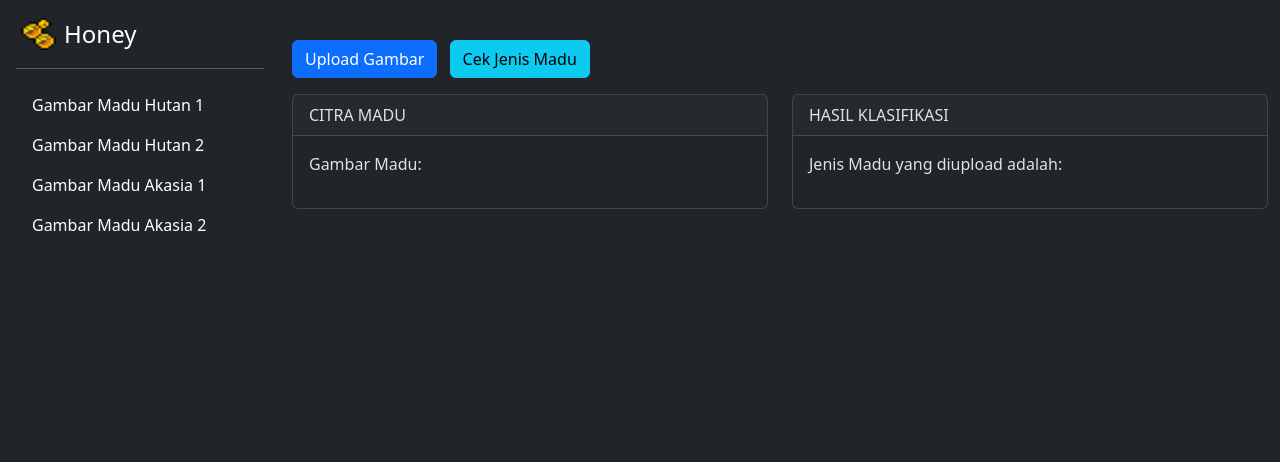
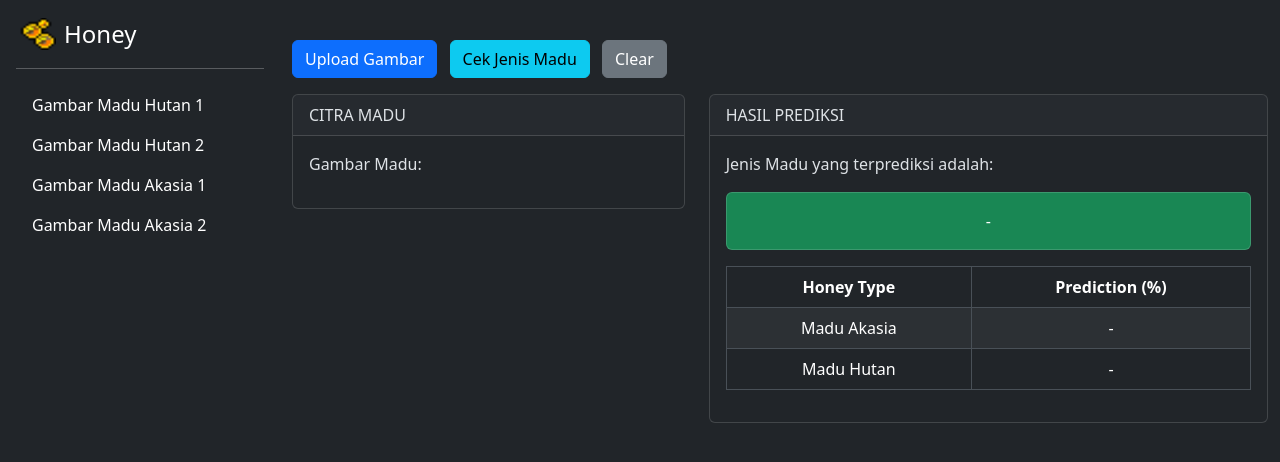
Before and after one commit to ridwaanhall/honey-classification, a Django app: page / in a window 1280 px wide. Shown: the top 462 px of the page. Run offline with Django 4.2, Linux system fonts and the light colour scheme; parts of the project's set-up code (start-up, migrations or seed data) failed here and were passed over; some libraries are stand-ins or nearby versions.

Commit message:
Refactor check.html to improve file handling, response formatting, and user experience

```diff
--- a/templates/check.html
+++ b/templates/check.html
@@ -6,14 +6,16 @@
 <div class="container mt-3">
     <!-- Upload Form -->
     <form id="upload-form" enctype="multipart/form-data" class="mt-4">
+        <input type="hidden" id="hidden-file-input" name="file">
         <button type="button" class="btn btn-primary me-2" onclick="document.getElementById('upload-input').click();">Upload Gambar</button>
         <input class="form-control" type="file" id="upload-input" accept="image/*" style="display: none;" onchange="previewImage(event)">
-        <button type="button" class="btn btn-info" onclick="uploadImage()">Cek Jenis Madu</button>
+        <button type="button" class="btn btn-info me-2" onclick="uploadImage()">Cek Jenis Madu</button>
+        <button type="button" class="btn btn-secondary" onclick="clearImageAndResult()">Clear</button>
     </form>
 
     <!-- Image Preview -->
     <div class="row mt-3 mb-4">
-        <div class="col-sm-6 mb-3 mb-sm-0">
+        <div class="col-sm-5 mb-3 mb-sm-0">
             <div class="card">
                 <div class="card-header">
                     CITRA MADU
@@ -21,19 +23,60 @@
                 <div class="card-body">
                     <!--<h5 class="card-title mb-3 mb-sm-0">Citra Madu</h5>-->
                     <p class="card-text">Gambar Madu:</p>
-                    <img id="image-preview" src="#" alt="Image Preview" class="rounded img-thumbnail" style="display: none;">
+                    <img id="image-preview" src="#" alt="Image Preview" class="rounded img-thumbnail" style="display: none; max-width: 100%;">
                 </div>
             </div>
         </div>
-        <div class="col-sm-6">
+        <div class="col-sm-7">
             <div class="card">
                 <div class="card-header">
-                    HASIL KLASIFIKASI
+                    HASIL PREDIKSI
                 </div>
                 <div class="card-body">
-                    <!--<h5 class="card-title">Hasil Klasifikasi</h5>-->
-                    <p class="card-text">Jenis Madu yang diupload adalah:</p>
-                    <h5 id="prediction-result" class="card-text text-center"></h5>
+                    <!--<h5 class="card-title">Hasil PREDIKSI</h5>-->
+                    <p class="card-text">Jenis Madu yang terprediksi adalah:</p>
+                    <div class="card bg-success text-white mt-2 mb-3">
+                        <div id="honey-highest-type" class="card-body text-center">
+                            -
+                        </div>
+                    </div>
+                    <div id="prediction-result" class="card-text text-center">
+                        <table class="table table-striped table-bordered">
+                            <thead>
+                                <tr>
+                                    <th>Honey Type</th>
+                                    <th>Prediction (%)</th>
+                                </tr>
+                            </thead>
+                            <tbody>
+                                <tr>
+                                    <td>Madu Akasia</td>
+                                    <td>-</td>
+                                </tr>
+                                <tr>
+                                    <td>Madu Hutan</td>
+                                    <td>-</td>
+                                </tr>
+                            </tbody>
+                        </table>
+                    </div>
+                </div>
+            </div>
+        </div>
+            <!-- Modal -->
+        <div class="modal fade" id="alertModal" tabindex="-1" aria-labelledby="alertModalLabel" aria-hidden="true">
+            <div class="modal-dialog">
+                <div class="modal-content">
+                    <div class="modal-header">
+                        <h5 class="modal-title" id="alertModalLabel">Alert</h5>
+                        <button type="button" class="btn-close" data-bs-dismiss="modal" aria-label="Close"></button>
+                    </div>
+                    <div class="modal-body">
+                        Please upload file or select file in sidebar.
+                    </div>
+                    <div class="modal-footer">
+                        <button type="button" class="btn btn-secondary" data-bs-dismiss="modal">Close</button>
+                    </div>
                 </div>
             </div>
         </div>
@@ -43,6 +86,16 @@
 
 {% block script %}
 <script>
+    function checkInput() {
+        const input = document.getElementById('fileInput');
+        const hiddenInput = document.getElementById('hiddenInput');
+        if ((!input.files || !input.files[0]) && !hiddenInput.value) {
+            const modal = new bootstrap.Modal(document.getElementById('alertModal'));
+            modal.show();
+            return;
+        }
+    }
+
     // Function to handle image preview
     function previewImage(event) {
         const input = event.target;
@@ -61,12 +114,27 @@
     }
 
     // Function to handle image upload and prediction
-    function uploadImage() {
+    async function uploadImage() {
         const input = document.getElementById('upload-input');
+        const hiddenInput = document.getElementById('hidden-file-input');
+
+        if ((!input.files || !input.files[0]) && !hiddenInput.value) {
+            const modal = new bootstrap.Modal(document.getElementById('alertModal'));
+            modal.show();
+            return;
+        }
+
         const formData = new FormData();
-        formData.append('file', input.files[0]);
+        if (input.files && input.files[0]) {
+            formData.append('file', input.files[0]);
+        } else {
+            const response = await fetch(hiddenInput.value);
+            const blob = await response.blob();
+            const file = new File([blob], 'image.jpg', { type: blob.type });
+            formData.append('file', file);
+        }
 
-        fetch('/predict/', {
+        fetch("{% url 'predict' %}", {
             method: 'POST',
             body: formData,
             headers: {
@@ -76,9 +144,30 @@
         .then(response => response.json())
         .then(data => {
             if (data.madu_akasia && data.madu_hutan) {
-                document.getElementById('prediction-result').innerHTML = `Madu Akasia: ${data.madu_akasia}%<br>Madu Hutan: ${data.madu_hutan}%`;
+            const table = `
+                <table class="table table-striped table-bordered">
+                    <thead>
+                        <tr>
+                            <th>Honey Type</th>
+                            <th>Prediction (%)</th>
+                        </tr>
+                    </thead>
+                    <tbody>
+                        <tr>
+                            <td>Madu Akasia</td>
+                            <td>${data.madu_akasia}%</td>
+                        </tr>
+                        <tr>
+                            <td>Madu Hutan</td>
+                            <td>${data.madu_hutan}%</td>
+                        </tr>
+                    </tbody>
+                </table>
+            `;
+            document.getElementById('prediction-result').innerHTML = table;
+            document.getElementById('honey-highest-type').innerText = `${data.honey_highest_type}`;
             } else {
-                alert('Error predicting honey type');
+            alert('Error predicting honey type');
             }
         })
         .catch(error => {
@@ -101,5 +190,43 @@
         }
         return cookieValue;
     }
+
+    function showImage(imageSrc) {
+        var img = document.getElementById('image-preview');
+
+        img.src = imageSrc;
+
+        img.style.display = 'block';
+
+        document.getElementById('hidden-file-input').value = imageSrc;
+    }
+
+    // Function to clear image preview and prediction result
+    function clearImageAndResult() {
+        document.getElementById('image-preview').style.display = 'none';
+        document.getElementById('image-preview').src = '#';
+        document.getElementById('prediction-result').innerHTML = `
+            <table class="table table-striped table-bordered">
+                <thead>
+                    <tr>
+                        <th>Honey Type</th>
+                        <th>Prediction (%)</th>
+                    </tr>
+                </thead>
+                <tbody>
+                    <tr>
+                        <td>Madu Akasia</td>
+                        <td>-</td>
+                    </tr>
+                    <tr>
+                        <td>Madu Hutan</td>
+                        <td>-</td>
+                    </tr>
+                </tbody>
+            </table>`;
+        document.getElementById('honey-highest-type').innerText = '-';
+        document.getElementById('upload-input').value = '';
+        document.getElementById('hidden-file-input').value = '';
+    }
 </script>
 {% endblock %}
```
